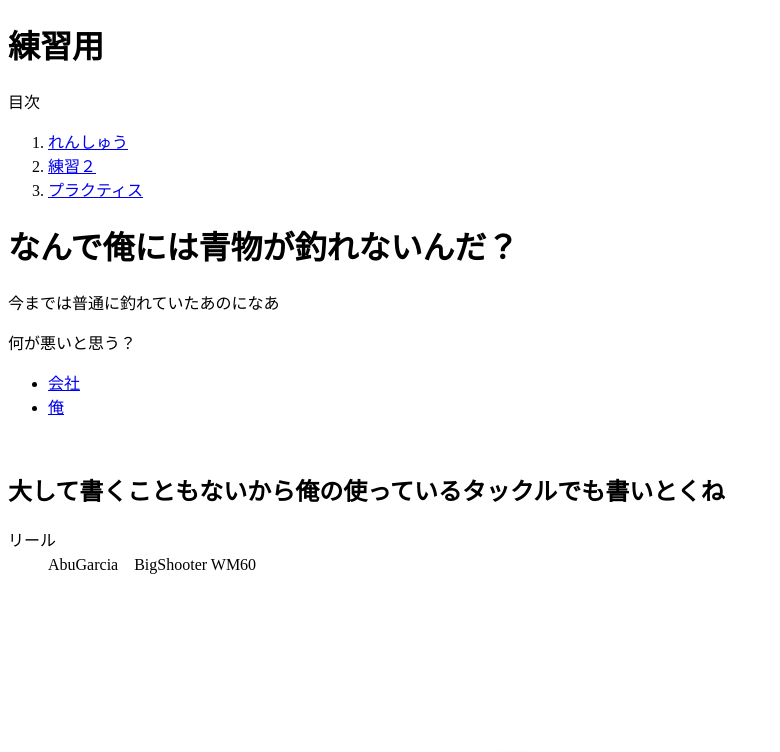
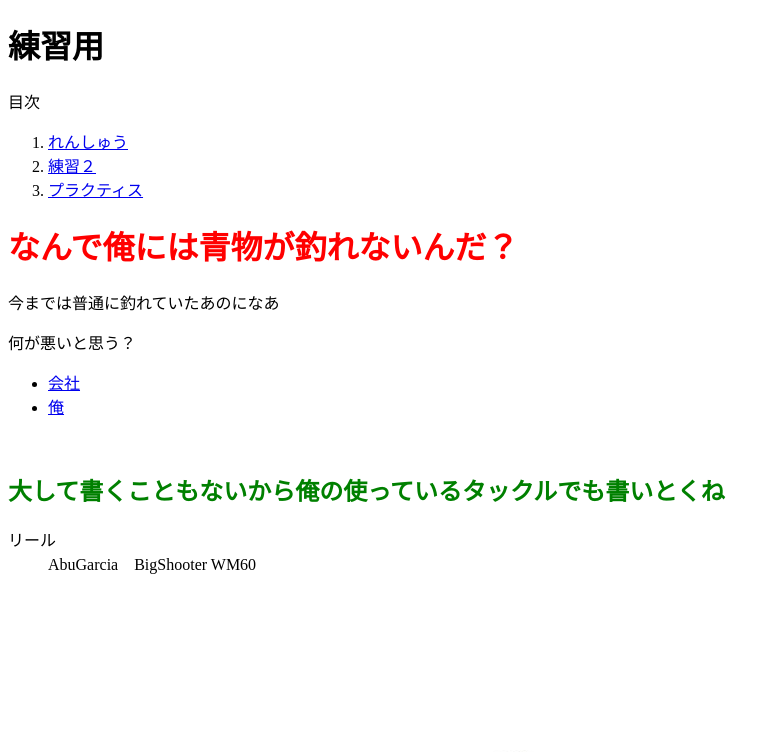
Before and after one commit to yama445/1github.io, a plain HTML site: page index.html in a window 1280 px wide. Shown: the top 752 px of the page, without its empty margins (0-780 px from the left). Drawn offline with Linux system fonts and the light colour scheme.

Commit message:
Add files via upload

```diff
--- a/index.html
+++ b/index.html
@@ -3,6 +3,14 @@
   <head>
     <meta charset="utf-8">
     <title>練習用</title>
+    <style >
+
+      .red{color:red;}
+      .green{color:green;}
+      .purple{color:purple;}
+
+
+    </style>
   </head>
   <body>
     <h1>練習用</h1>
@@ -13,7 +21,8 @@
       <li><a href="#3">プラクティス</a></li>
     </ol>
 
-    <h1 id="1">なんで俺には青物が釣れないんだ？</h1>
+
+    <h1 id="1" class="red">なんで俺には青物が釣れないんだ？</h1>
     <p>今までは普通に釣れていたあのになあ</p>
     <p>何が悪いと思う？</p>
     <ul>
@@ -22,7 +31,7 @@
     </ul>
     <br>
 
-    <h2 id="2">大して書くこともないから俺の使っているタックルでも書いとくね</h2>
+    <h2 id="2" class="green">大して書くこともないから俺の使っているタックルでも書いとくね</h2>
     <dl>
       <dt>リール</dt>
         <dd>AbuGarcia　BigShooter WM60</dd>
@@ -38,7 +47,7 @@
     </dl>
     <br>
 
-    <h2 id="3">いよいよ書くことなくなったからちょこっとタイピング練習でもしておきますね</h2>
+    <h2 id="3" class="purple">いよいよ書くことなくなったからちょこっとタイピング練習でもしておきますね</h2>
     <p>赤巻き髪黄巻紙青巻紙隣の客はよく下記食う客だにゃんここにゃんこまごまんこ当局特許許可局うわん俺ブラインドタッチがまだあんまりできないんですこんなんなっちゃうんでもっと練習しておきます</p>
 
 
```
